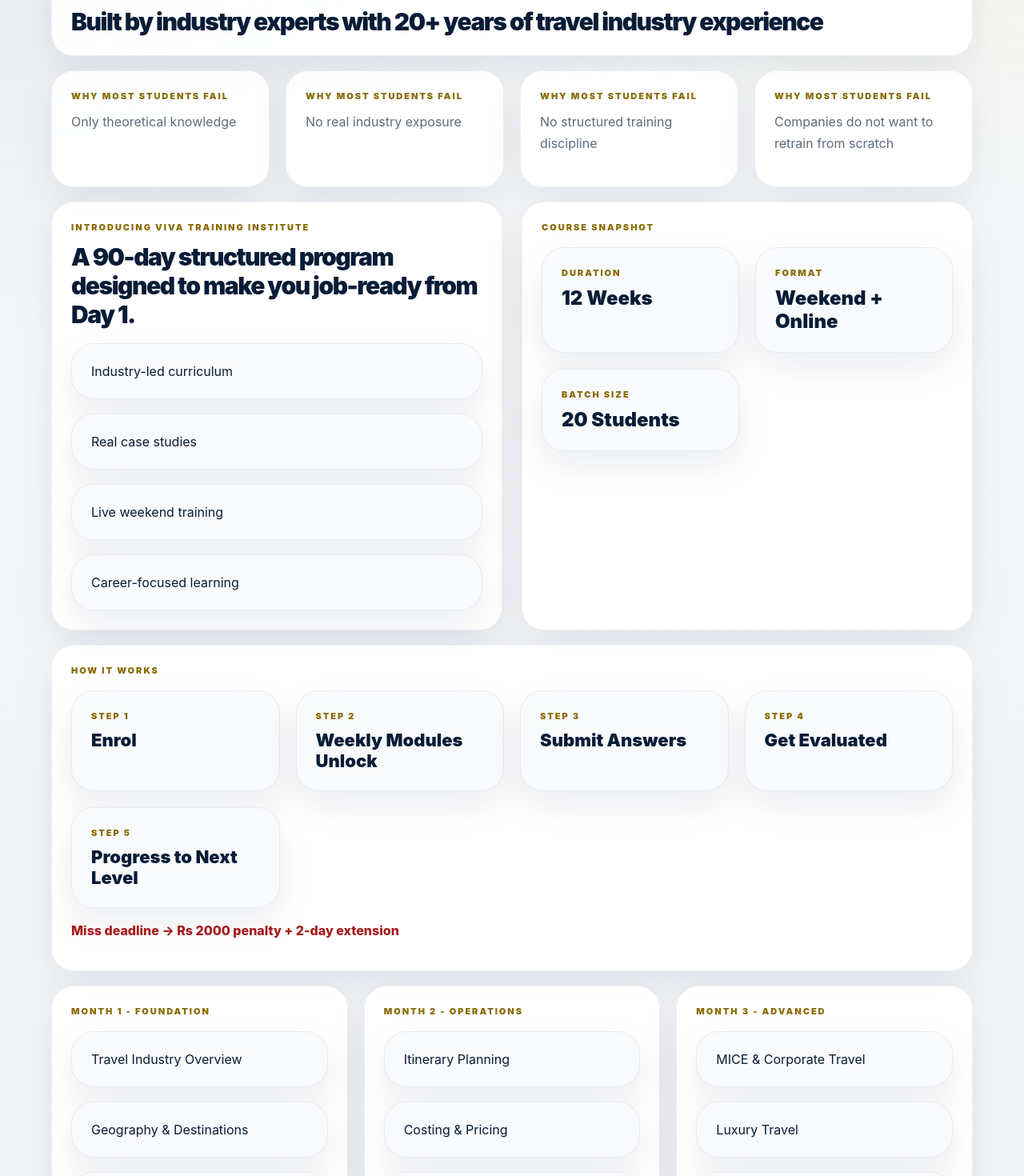
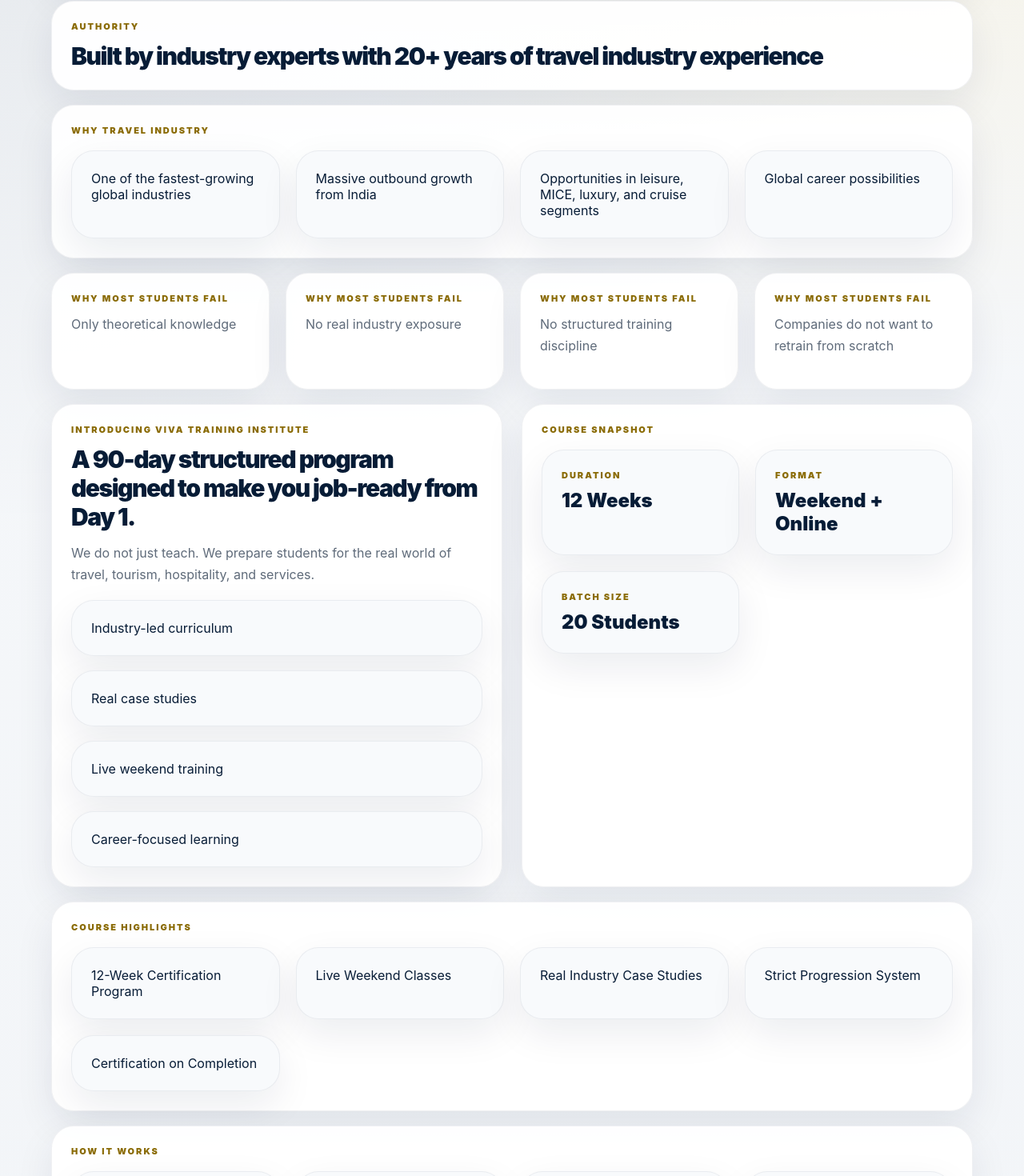
Before and after one commit to vivattraining/viva-academy-platform, a Next.js app in the folder apps/web/: page / in a window 1280 px wide. Shown: the part 660-2130 px from the top of the page at 80% size. Built offline with nearby package versions, Linux system fonts and the light colour scheme; no server answers.

Commit message:
Refine VIVA public-site copy from source docs

```diff
--- a/apps/web/app/apply/page.tsx
+++ b/apps/web/app/apply/page.tsx
@@ -27,6 +27,9 @@
           <p className="muted" style={{ marginTop: 12 }}>
             Fresh graduates, travel students, career switchers, and job seekers who want disciplined, industry-led learning and a premium institute experience.
           </p>
+          <p className="muted" style={{ marginTop: 12 }}>
+            Limited seats. Selection on a first-come basis. Confirmation after payment.
+          </p>
         </article>
       </section>
     </MarketingShell>
--- a/apps/web/app/contact/page.tsx
+++ b/apps/web/app/contact/page.tsx
@@ -32,7 +32,7 @@
           Speak to an advisor before you apply if you need clarity.
         </h2>
         <p style={{ marginTop: 14, color: "#D7E4F6", lineHeight: 1.7 }}>
-          We can guide you on who this program is for, how the cohort works, and what to expect from the 12-week journey.
+          We can guide you on who this program is for, how the cohort works, what the batch timing looks like, and what to expect from the 12-week journey.
         </p>
       </section>
     </MarketingShell>
--- a/apps/web/app/faculty/page.tsx
+++ b/apps/web/app/faculty/page.tsx
@@ -27,7 +27,7 @@
           Live sessions, case discussions, practical assignments, and guided readiness.
         </h2>
         <p style={{ marginTop: 14, color: "#D7E4F6", lineHeight: 1.7 }}>
-          The goal is not just to explain travel concepts. The goal is to prepare students to think, communicate, and perform like professionals.
+          Gain insights that books cannot teach. The goal is not just to explain travel concepts. The goal is to prepare students to think, communicate, and perform like professionals.
         </p>
       </section>
     </MarketingShell>
--- a/apps/web/app/page.tsx
+++ b/apps/web/app/page.tsx
@@ -2,7 +2,9 @@
 import {
   PUBLIC_APPLICANTS,
   PUBLIC_AUTHORITY,
+  PUBLIC_COURSE_HIGHLIGHTS,
   PUBLIC_COURSE_SNAPSHOT,
+  PUBLIC_FINAL_POSITIONING,
   PUBLIC_HERO_HIGHLIGHTS,
   PUBLIC_HOW_IT_WORKS,
   PUBLIC_INDUSTRY_EDGE,
@@ -11,6 +13,7 @@
   PUBLIC_SOLUTION_POINTS,
   PUBLIC_SPECIALIZATIONS,
   PUBLIC_TESTIMONIALS,
+  PUBLIC_TRAVEL_REASONS,
 } from "../lib/public-site-content";
 
 export default function HomePage() {
@@ -29,12 +32,24 @@
             <div key={item} className="badge">{item}</div>
           ))}
         </div>
-        <p style={{ marginTop: 16, color: "#D7E4F6", lineHeight: 1.7 }}>{PUBLIC_AUTHORITY.trust}</p>
+        <p style={{ marginTop: 16, color: "#D7E4F6", lineHeight: 1.7 }}>
+          Industry-led training. Real business exposure. Career-ready outcomes.
+        </p>
+        <p style={{ marginTop: 10, color: "#F4D77B", lineHeight: 1.7, fontWeight: 800 }}>{PUBLIC_AUTHORITY.trust}</p>
       </section>
 
       <section className="card">
         <div className="eyebrow">Authority</div>
         <div style={{ marginTop: 12, fontSize: 30, fontWeight: 900, letterSpacing: "-0.05em" }}>{PUBLIC_AUTHORITY.line}</div>
+      </section>
+
+      <section className="card">
+        <div className="eyebrow">Why travel industry</div>
+        <div className="grid grid-2" style={{ marginTop: 18 }}>
+          {PUBLIC_TRAVEL_REASONS.map((item) => (
+            <div key={item} className="panel" style={{ background: "#F8FAFC" }}>{item}</div>
+          ))}
+        </div>
       </section>
 
       <section className="grid grid-2">
@@ -52,6 +67,9 @@
           <div style={{ marginTop: 12, fontSize: 30, fontWeight: 900, letterSpacing: "-0.05em" }}>
             A 90-day structured program designed to make you job-ready from Day 1.
           </div>
+          <p className="muted" style={{ marginTop: 14 }}>
+            We do not just teach. We prepare students for the real world of travel, tourism, hospitality, and services.
+          </p>
           <div className="stack" style={{ marginTop: 18 }}>
             {PUBLIC_SOLUTION_POINTS.map((item) => (
               <div key={item} className="panel" style={{ background: "#F8FAFC" }}>{item}</div>
@@ -69,6 +87,15 @@
             ))}
           </div>
         </article>
+      </section>
+
+      <section className="card">
+        <div className="eyebrow">Course highlights</div>
+        <div className="grid grid-3" style={{ marginTop: 18 }}>
+          {PUBLIC_COURSE_HIGHLIGHTS.map((item) => (
+            <div key={item} className="panel" style={{ background: "#F8FAFC" }}>{item}</div>
+          ))}
+        </div>
       </section>
 
       <section className="card">
@@ -139,7 +166,7 @@
       <section className="hero hero-contrast">
         <div className="eyebrow" style={{ color: "#F4D77B" }}>Urgency</div>
         <h2 style={{ marginTop: 14, fontSize: 38, lineHeight: 1.06, letterSpacing: "-0.05em" }}>Only 20 Seats Per Batch</h2>
-        <p style={{ marginTop: 14, color: "#D7E4F6", lineHeight: 1.7 }}>Admissions closing soon. This is not just a course, it is your entry into the travel industry.</p>
+        <p style={{ marginTop: 14, color: "#D7E4F6", lineHeight: 1.7 }}>Admissions closing soon. Next batch starting soon. This is not just a course, it is your entry into the travel industry.</p>
         <div className="button-row">
           <a href="/apply" className="button-primary">Apply Now</a>
           <a href="/contact" className="button-ghost">Talk to Advisor</a>
@@ -154,6 +181,16 @@
           </article>
         ))}
       </section>
+
+      <section className="hero hero-contrast">
+        <div className="eyebrow" style={{ color: "#F4D77B" }}>Final call</div>
+        <h2 style={{ marginTop: 14, fontSize: 38, lineHeight: 1.06, letterSpacing: "-0.05em" }}>Start Your Travel Career Today</h2>
+        <p style={{ marginTop: 14, color: "#D7E4F6", lineHeight: 1.7 }}>{PUBLIC_FINAL_POSITIONING}</p>
+        <div className="button-row">
+          <a href="/apply" className="button-primary">Apply Now</a>
+          <a href="/contact" className="button-ghost">Talk to Advisor</a>
+        </div>
+      </section>
     </MarketingShell>
   );
 }
--- a/apps/web/lib/public-site-content.ts
+++ b/apps/web/lib/public-site-content.ts
@@ -14,6 +14,13 @@
   trust: "Powered by Viva Voyages",
 };
 
+export const PUBLIC_TRAVEL_REASONS = [
+  "One of the fastest-growing global industries",
+  "Massive outbound growth from India",
+  "Opportunities in leisure, MICE, luxury, and cruise segments",
+  "Global career possibilities",
+];
+
 export const PUBLIC_PROBLEMS = [
   "Only theoretical knowledge",
   "No real industry exposure",
@@ -26,6 +33,14 @@
   "Real case studies",
   "Live weekend training",
   "Career-focused learning",
+];
+
+export const PUBLIC_COURSE_HIGHLIGHTS = [
+  "12-Week Certification Program",
+  "Live Weekend Classes",
+  "Real Industry Case Studies",
+  "Strict Progression System",
+  "Certification on Completion",
 ];
 
 export const PUBLIC_COURSE_SNAPSHOT = [
@@ -80,6 +95,8 @@
   "The structure, live classes, and discipline make it feel like real industry preparation.",
 ];
 
+export const PUBLIC_FINAL_POSITIONING = "Not just a course - a career launchpad for the travel industry.";
+
 export const PUBLIC_FACULTY = [
   {
     name: "Vikas Khanduri",
```
Also changed, not shown: apps/web/app/courses/page.tsx (+10 -1 lines).
